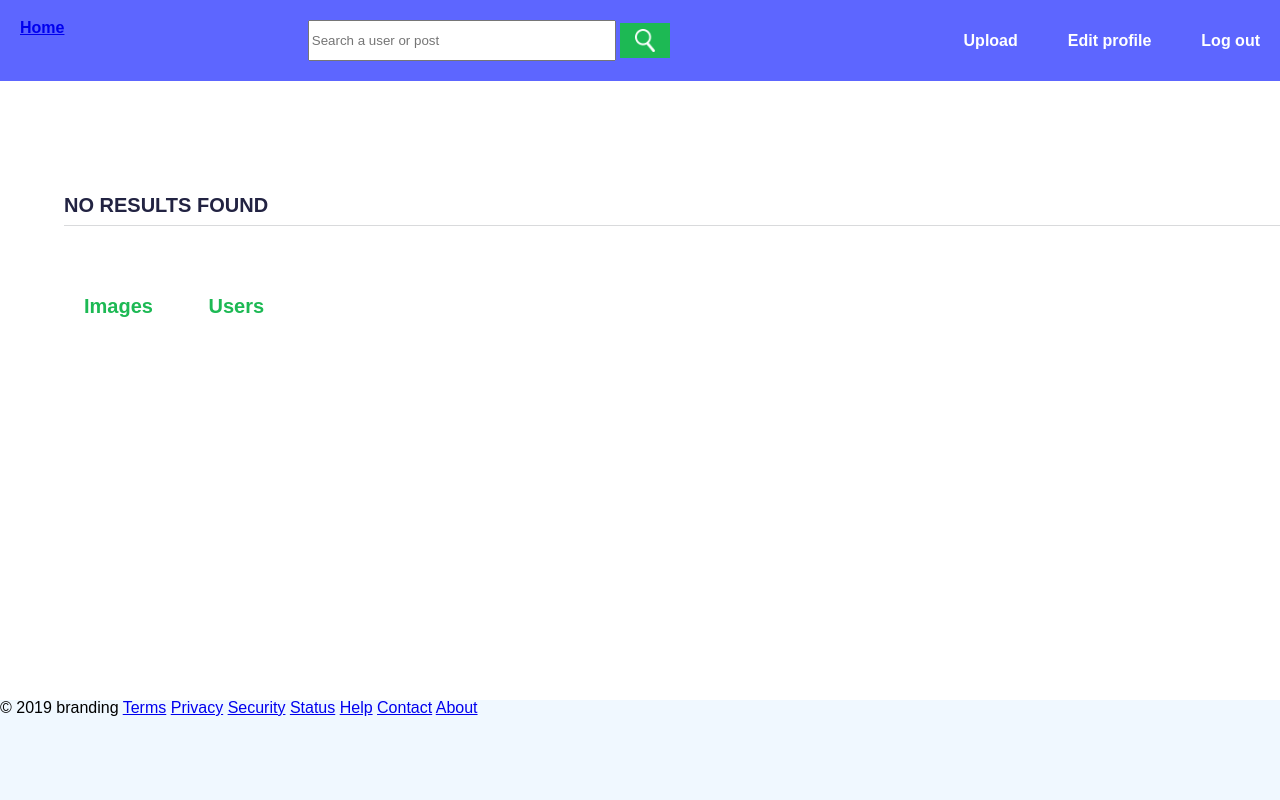
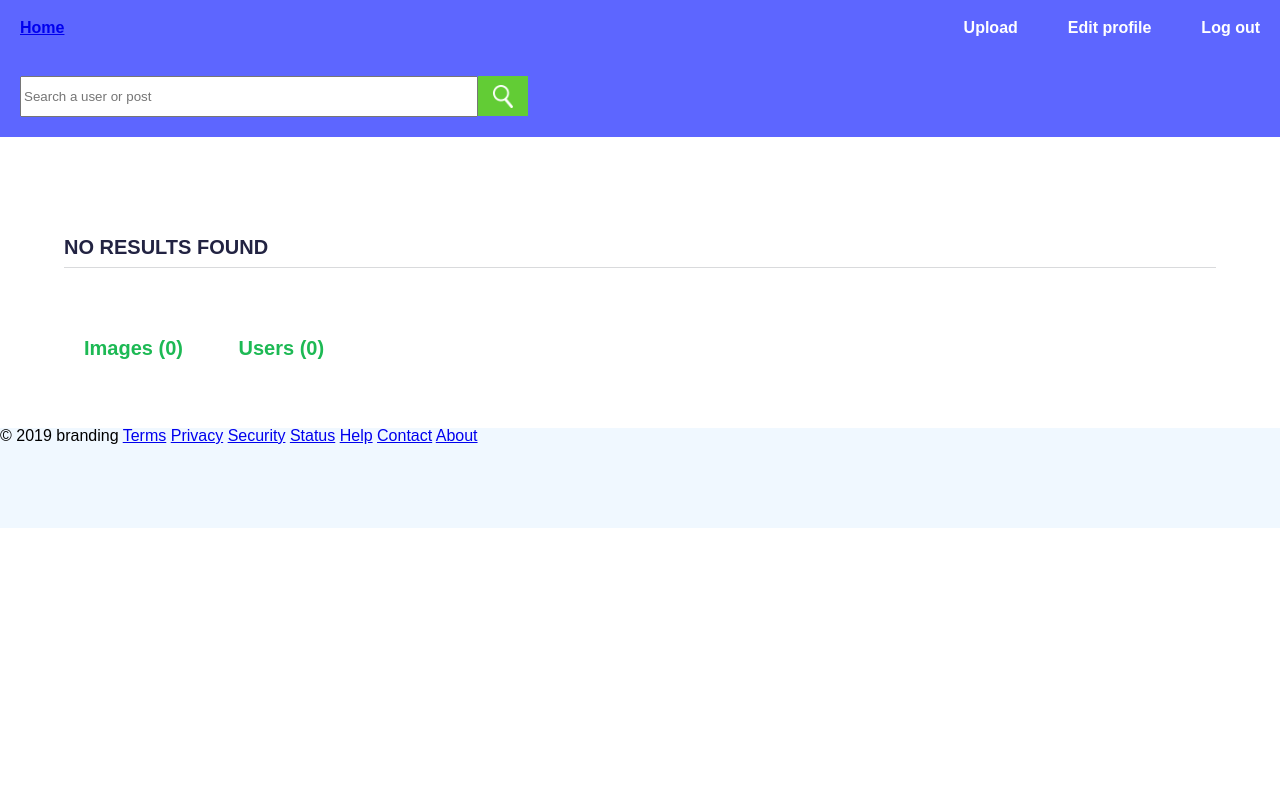
Before and after one commit to Lisavanpamel/PHP, a PHP site: page /search.php in a window 1280 px wide; the page is wider, and only the part inside the window is pictured. Run offline with PHP 8.4, Linux system fonts and the light colour scheme; data that the repository does not hold is empty; some libraries are stand-ins or nearby versions.

Commit message:
kleine aanpassingen

```diff
--- a/css/style.css
+++ b/css/style.css
@@ -29,7 +29,7 @@ h1 {
     border-bottom: 1px solid #d9dadc;
 }
 
-/* navigatie */
+/*-------------------Navigatie-------------------- */
 nav {
     background-color: #5D66FF;
     color: white;
@@ -57,11 +57,11 @@ nav > div.container {
 }
 /* einde navigatie */
 
-/* footer */
+/*------------------- Footer----------------------- */
 
 footer
 {
-  position: absolute;
+  position: relative;
   bottom: 0;
   height: 100px;
   width: 100%;
@@ -74,7 +74,7 @@ footer p, footer a
   display: inline;
 }
 
-/* registreren */
+/* ----------------Registreren---------------------- */
 
 .input_signup p
 {
@@ -83,14 +83,15 @@ footer p, footer a
 }
 .form_signup
 {
-  margin-top: 50px;
-  margin-left: 10%;
-  margin-bottom: 10%;
+  display: flex;
+  flex-direction: column;
+  align-items: center;
+  margin-bottom: 50px;
 }
 
 .input_signup
 {
-  margin-top: 2em;
+  margin-top: 1em;
   font-size: 20px;
 }
 
@@ -107,7 +108,7 @@ footer p, footer a
   cursor: pointer;
   font-family: sans-serif;
    margin-top: 15px;
-  background-color: #1db954;
+   background-color: #62CC35;
    text-transform: uppercase;
    width: 250px;
    height: 45px;
@@ -132,7 +133,7 @@ footer p, footer a
 }
 
 
-/* form */
+/* --------------------form------------------------ */
 .formitem {
     display: flex;
     flex-direction: column;
@@ -170,9 +171,9 @@ footer p, footer a
     background-color: aliceblue;
     margin-bottom: 30px;
 }
-/* einde form */
+/*-------------------- einde form------------------------ */
 
-/* Begin Posts*/
+/* ------------------Begin Posts-------------------------*/
 .post{
     display: inline-block;
     text-align: center;
@@ -198,7 +199,7 @@ footer p, footer a
 }
 
 
-/* Einde Posts*/
+/* -------------------Einde Posts---------------------*/
 
 .show-posts{
     margin: auto;
@@ -212,7 +213,7 @@ footer p, footer a
     padding: 10px;
 }
 
-/* UPLOAD FORM*/
+/*------------------------ UPLOAD FORM-------------------------*/
 .uploadNav a{
   display:inline-block;
 }
@@ -251,7 +252,6 @@ footer p, footer a
     color: lightgray;
 }
 
-
 #uploadImage{
     display: block;
     text-decoration: none;
@@ -275,9 +275,7 @@ footer p, footer a
     height: 18px;
     background-color: lightgray;
     color: darkslategray;
-
 }
-
 .show-posts{
   font-family: sans-serif;
   margin-top: 15px;
@@ -291,7 +289,7 @@ footer p, footer a
   border-radius: 30px;
 }
 
-/* Edit profile feature 3 */
+/* -----------------Edit profile feature 3------------------ */
 .btn {
     font-family: sans-serif;
     margin-top: 15px;
@@ -305,7 +303,7 @@ footer p, footer a
     border-radius: 30px;
 }
 
-.btn:hover, .show-posts:hover  {
+.btn:hover, .show-posts:hover, .submit_signup:hover, .follow_button:hover  {
   background-color: #fff; /*#1db954, #62CC35, #53B32B*/
   border-style: solid;
   border-color: #62CC35;
@@ -335,7 +333,7 @@ footer p, footer a
 
     margin-bottom: 30px;
 }
-/* einde edit profile feature 3 */
+/* --------------einde edit profile feature 3---------------- */
 
 .post {
 	width: 30%;
@@ -354,39 +352,41 @@ footer p, footer a
 	font-size: 1.3em;
 }
 
-/* search results */
-.search input
+/* ----------------Search results----------------- */
+.search
 {
-  display: inline;
+  display: flex;
+  flex-direction: row;
+  margin-top: 40px;
+}
+
+#input_search
+{
+  width: 450px;
   height: 35px;
 }
-.search input:first-child
-{
-  width: 300px;
-  /*height: 35px;*/
-}
 
-.btn_search
+#btn_search
 {
   cursor: pointer;
-  background-color: #1db954;
+  background-color: #62CC35;
   background-image: url('../img/search.png');
   background-repeat: no-repeat;
   background-size: 20px;
   background-position: center;
-  text-transform: uppercase;
   width: 50px;
+  height: 40px;
   color: #fff;
   border: none;
-  font-weight: bold;
 }
 
 .search_results{
-  position: absolute;
-  top: 20%;
-  left: 5%;
-  width: 100%;
-
+  margin-top: 100px;
+  margin-bottom: 50px;
+  display: block;
+  margin-left: auto;
+  margin-right: auto;
+  width: 90%;
 }
 
 .search_results h1
@@ -406,7 +406,6 @@ footer p, footer a
   text-decoration: none;
   margin-right: 50px;
   color: #1db954;
-
 }
 
 .results_by_type
@@ -438,44 +437,12 @@ footer p, footer a
 
 #user_results a
 {
-  /*background-position: center center;*/
   max-width: 300px;
 }
 
+/*-------------Einde Search results ----------------------*/
 
-/* detailpagina van andere gebruiker */
-
-.follow_button
-{
-  font-family: sans-serif;
-  margin-top: 15px;
-  background-color: #1db954;
-  text-transform: uppercase;
-  width: 100px;
-  height: 35px;
-  color: #fff;
-  border: none;
-  font-weight: bold;
-  margin-left: 35%;
-  margin-top: 40px;
-}
-
-
-.follow
-{
-  display: inline;
-  position: relative;
-  top: 50px;
-  left: 20%;
-}
-
-.follow a
-{
-  /*border: 1px solid #000;*/
-  padding: 20px;
-}
-
-
+/*------------------ detailpagina van andere gebruiker--------- */
 .user_header p
 {
   font-size: 25px;
@@ -488,6 +455,11 @@ footer p, footer a
   background-color: aliceblue;
 }
 
+.profile
+{
+  margin-left: 40%;
+}
+
 .profile_pic
 {
   width: 100px;
@@ -496,13 +468,35 @@ footer p, footer a
   border-radius: 200px;
 }
 
-.profile_pic, .user_header p
+.follow_button
 {
-  position:relative;
-  top: 10%;
-  left: 35%;
+  cursor: pointer;
+  font-family: sans-serif;
+   margin-top: 15px;
+   background-color: #62CC35;
+   text-transform: uppercase;
+   width: 250px;
+   height: 45px;
+   color: #fff;
+   border: none;
+   font-weight: bold;
+   border-radius: 30px;
+   display: block;
+   margin-left: auto;
+   margin-right: auto;
 }
 
+.follow
+{
+  display: inline;
+  position: relative;
+  top: 50px;
+  left: 20%;
+}
+.follow a
+{
+  padding: 20px;
+}
 .content_about_user
 {
   margin-top: 80px;
@@ -510,14 +504,13 @@ footer p, footer a
   margin-bottom: 20%;
   width: 80%;
 }
-
 .posts_from_user
 {
   margin-top: 100px;
   margin-bottom: 100px;
 }
 
-/* detail pagina van een post */
+/* -----------------detail pagina van een post-------------- */
 
 .detail_post
 {
--- a/includes/header.inc.php
+++ b/includes/header.inc.php
@@ -20,19 +20,21 @@
             <div class="container">
                 <!--<a class="logo" href="index.php"><img src="images/logo.svg" alt="logo"></a>-->
                 <a href="index.php">Home</a>
-                <form class="search" method="get" action="search.php">
-                  <input type="text" name="search" placeholder ="Search a user or post">
-                  <input class="btn_search"type="submit" value="">
-                </form>
                 <div class="right_actions">
                     <a href="upload.php">Upload</a>
                     <a href="edit_profile.php">Edit profile</a>
                     <a href="logout.php">Log out</a>
+                    <!-- dit is de zoekbalk -->
                 </div>
-                  <!-- dit is de zoekbalk -->
 
             </div>
+            <form class="search" method="get" action="search.php">
+              <input id="input_search" type="text" name="search" placeholder ="Search a user or post">
+              <input id="btn_search"type="submit" value="">
+            </form>
         </nav>
+
     </header>
+
 </body>
 </html>
--- a/register.php
+++ b/register.php
@@ -80,7 +80,6 @@ if(!empty($_POST)){
 
     <!-- username -->
     <div class="input_signup">
-    <br>
     <input type="text"name="username"value="" placeholder="User name">
   </div>
 
--- a/search.php
+++ b/search.php
@@ -11,11 +11,8 @@ include_once("like.php");
 
 if(isset($_GET['search'])){
   $searchkey = $_GET['search'];
-  //$search = new Post();
-  //$search->search($searchkey);
   $search_posts = new Post();
   $result_posts = $search_posts->searchPost($searchkey);
-  //$count_posts = $search_posts->countPosts();
   $search_users = new User();
   $result_users = $search_users->searchUser($searchkey);
 }
@@ -42,8 +39,8 @@ if(isset($_GET['search'])){
       <h1>No results found </h1>
       <?php endif; ?>
       <nav>
-        <a href="#" id="href_post">Images</a>
-        <a href="#" id="href_user">Users</a>
+        <a href="#" id="href_post">Images (<?php echo count($result_posts) ?>)</a>
+        <a href="#" id="href_user">Users (<?php echo count($result_users) ?>)</a>
       </nav>
       <!--Toont de zoekresultaten van de posts -->
         <div id="post_results">
```
Also changed, not shown: classes/User.class.php (+1 -9 lines), delete_post.php (+4 -3 lines), user.php (+7 -8 lines), data/post/1558001500.jpg (added), data/post/1558263873.jpg (added), data/post/1558264032.jpg (added), data/post/1558264057.jpg (added), data/post/1558264247.jpg (added), data/post/1558379230.jpg (added), data/post/1558379282.jpg (added). Lines whose indentation alone changed are shown as unchanged.
